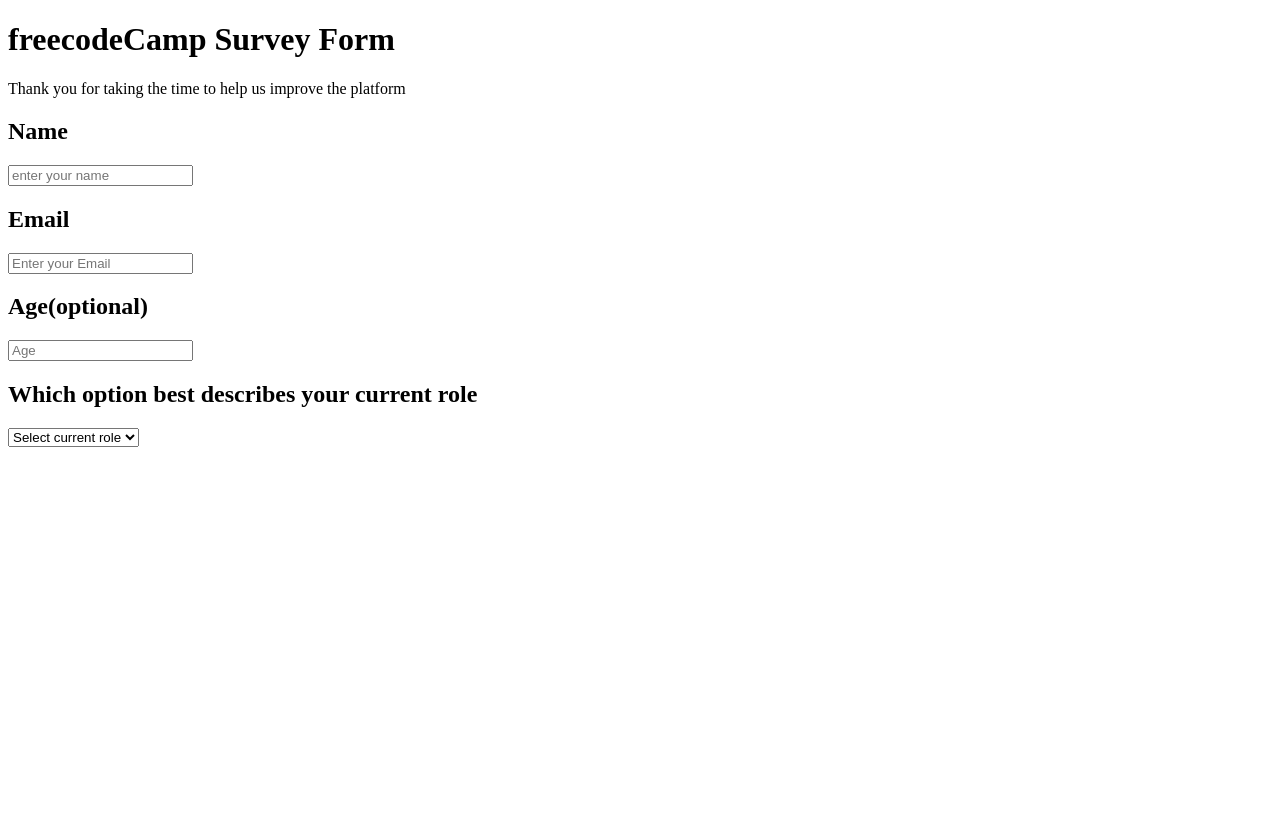
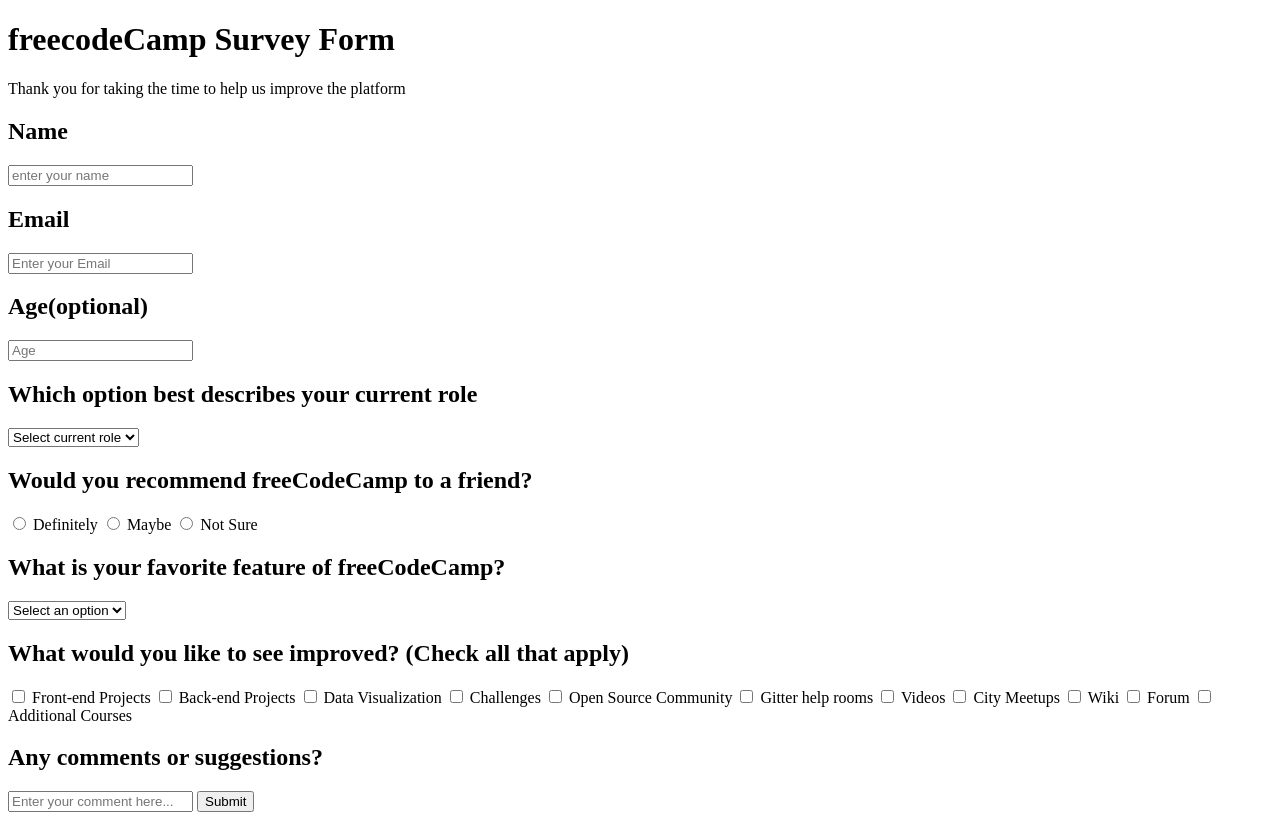
Before and after one commit to semere-tilahun/anything, a plain HTML site: page index.html in a window 1280 px wide. Drawn offline with Linux system fonts and the light colour scheme.

Commit message:
second commit

```diff
--- a/index.html
+++ b/index.html
@@ -30,6 +30,38 @@
             <option value="other">other</option>
         </select>
 
+        <h2>Would you recommend freeCodeCamp to a friend?</h2>
+        <input type="radio" name="button" id="button"> Definitely
+        <input type="radio" name="button" id="button"> Maybe
+        <input type="radio" name="button" id="button"> Not Sure
+
+        <h2>What is your favorite feature of freeCodeCamp?</h2>
+        <select name="fav-feature" id="fav-feature">
+            <option value="select-an-option">Select an option</option>
+            <option value="challenges">Challenges</option>
+            <option value="projects">Projects</option>
+            <option value="community">Community</option>
+            <option value="open-source">Open Source</option>
+
+        </select>
+
+        <h2>What would you like to see improved? (Check all that apply)</h2>
+        <input type="checkbox" name="checkbox" id="improvement"> Front-end Projects
+        <input type="checkbox" name="checkbox" id="improvement"> Back-end Projects
+        <input type="checkbox" name="checkbox" id="improvement"> Data Visualization
+        <input type="checkbox" name="checkbox" id="improvement"> Challenges
+        <input type="checkbox" name="checkbox" id="improvement"> Open Source Community
+        <input type="checkbox" name="checkbox" id="improvement"> Gitter help rooms
+        <input type="checkbox" name="checkbox" id="improvement"> Videos
+        <input type="checkbox" name="checkbox" id="improvement"> City Meetups
+        <input type="checkbox" name="checkbox" id="improvement"> Wiki
+        <input type="checkbox" name="checkbox" id="improvement"> Forum
+        <input type="checkbox" name="checkbox" id="improvement"> Additional Courses
+
+        <h2>Any comments or suggestions?</h2>
+        <input type="textbox" name="textbox" id="textbox" placeholder="Enter your comment here...">
+
+        <input type="submit" name="submit" id="submit" value="Submit">
 
         </form>
     </div>
```
